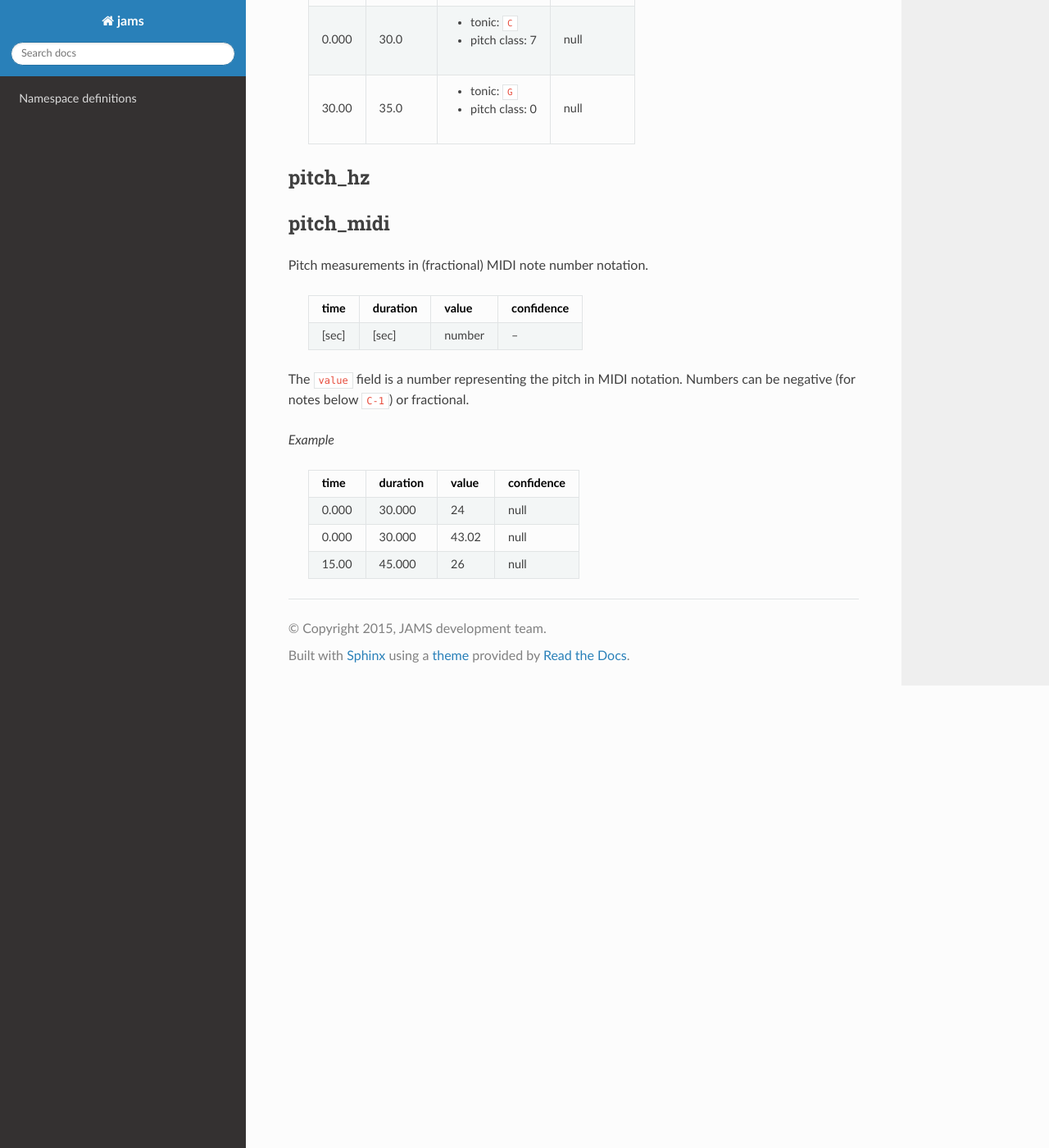
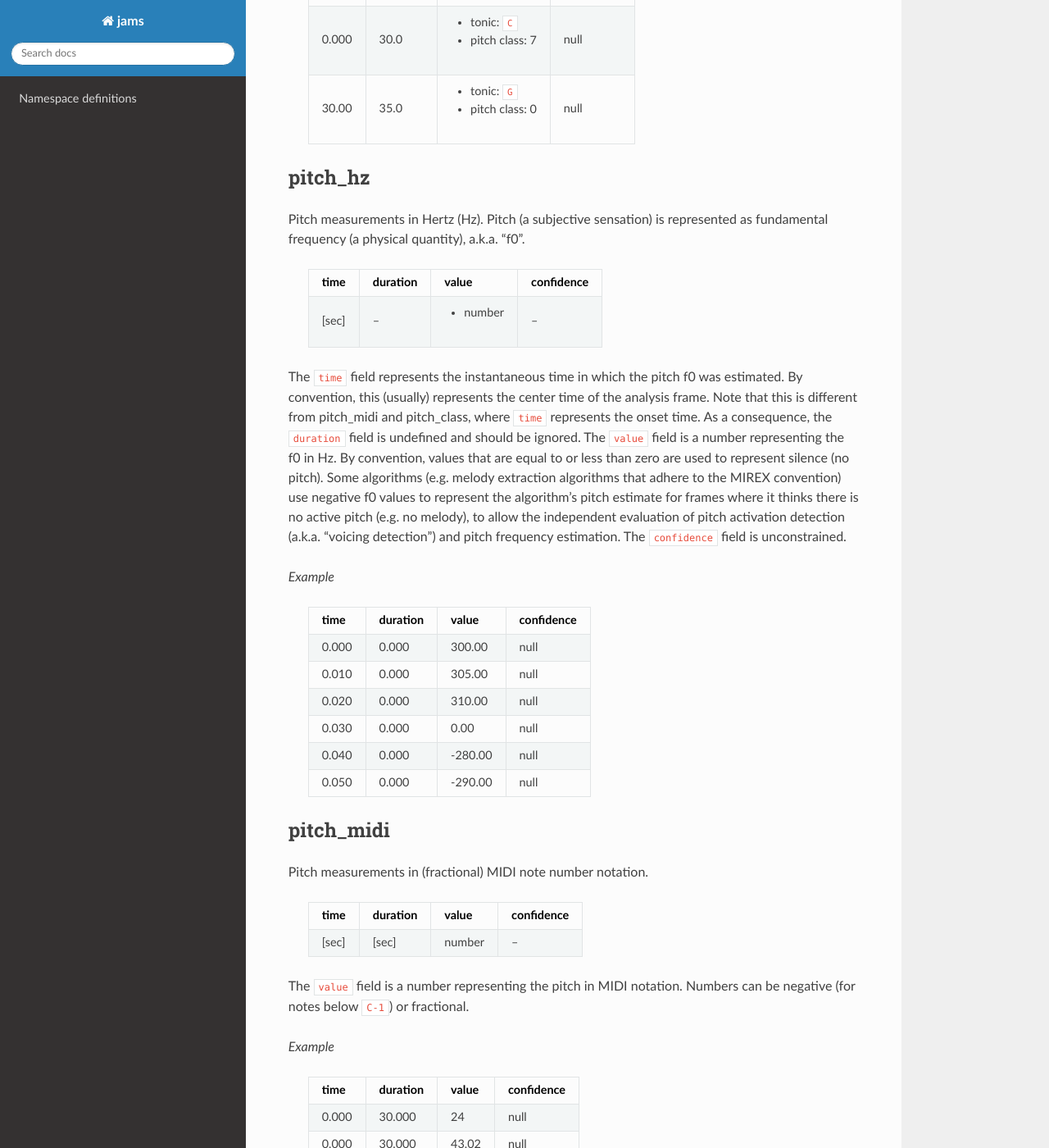
Before and after one commit to marl/jams, a Sphinx documentation site: the page built from docs/namespaces/pitch.rst, in a window 1280 px wide and 1400 px high, scrolled down 722 px. Shown: the whole window at 82% size. Built offline with Sphinx 7.4.7 and the Read the Docs theme 2.0.0, drawn with Linux system fonts in a browser that asks for light colours.

Commit message:
pitch_hz namespace documentation (#23)

```diff
--- a/docs/namespaces/pitch.rst
+++ b/docs/namespaces/pitch.rst
@@ -38,6 +38,46 @@ and a pitch class as an integer scale degree.  The ``confidence`` field is uncon
 
 pitch_hz
 ~~~~~~~~
+Pitch measurements in Hertz (Hz). Pitch (a subjective sensation) is represented
+as fundamental frequency (a physical quantity), a.k.a. "f0".
+
+    +-------+----------+---------------+------------+
+    | time  | duration | value         | confidence |
+    +=======+==========+===============+============+
+    | [sec] | --       | - number      | --         |
+    +-------+----------+---------------+------------+
+
+The ``time`` field represents the instantaneous time in which the pitch f0 was
+estimated. By convention, this (usually) represents the center time of the
+analysis frame. Note that this is different from pitch_midi and pitch_class,
+where ``time`` represents the onset time. As a consequence, the ``duration``
+field is undefined and should be ignored. The ``value`` field is a number
+representing the f0 in Hz. By convention, values that are equal to or less than
+zero are used to represent silence (no pitch). Some algorithms (e.g. melody
+extraction algorithms that adhere to the MIREX convention) use negative f0
+values to represent the algorithm's pitch estimate for frames where it thinks
+there is no active pitch (e.g. no melody), to allow the independent evaluation
+of pitch activation detection (a.k.a. "voicing detection") and pitch frequency
+estimation. The ``confidence`` field is unconstrained.
+
+*Example*
+
+    +-------+----------+---------------+------------+
+    | time  | duration | value         | confidence |
+    +=======+==========+===============+============+
+    | 0.000 | 0.000    | 300.00        | null       |
+    +-------+----------+---------------+------------+
+    | 0.010 | 0.000    | 305.00        | null       |
+    +-------+----------+---------------+------------+
+    | 0.020 | 0.000    | 310.00        | null       |
+    +-------+----------+---------------+------------+
+    | 0.030 | 0.000    | 0.00          | null       |
+    +-------+----------+---------------+------------+
+    | 0.040 | 0.000    | -280.00       | null       |
+    +-------+----------+---------------+------------+
+    | 0.050 | 0.000    | -290.00       | null       |
+    +-------+----------+---------------+------------+
+
 
 pitch_midi
 ~~~~~~~~~~
```
